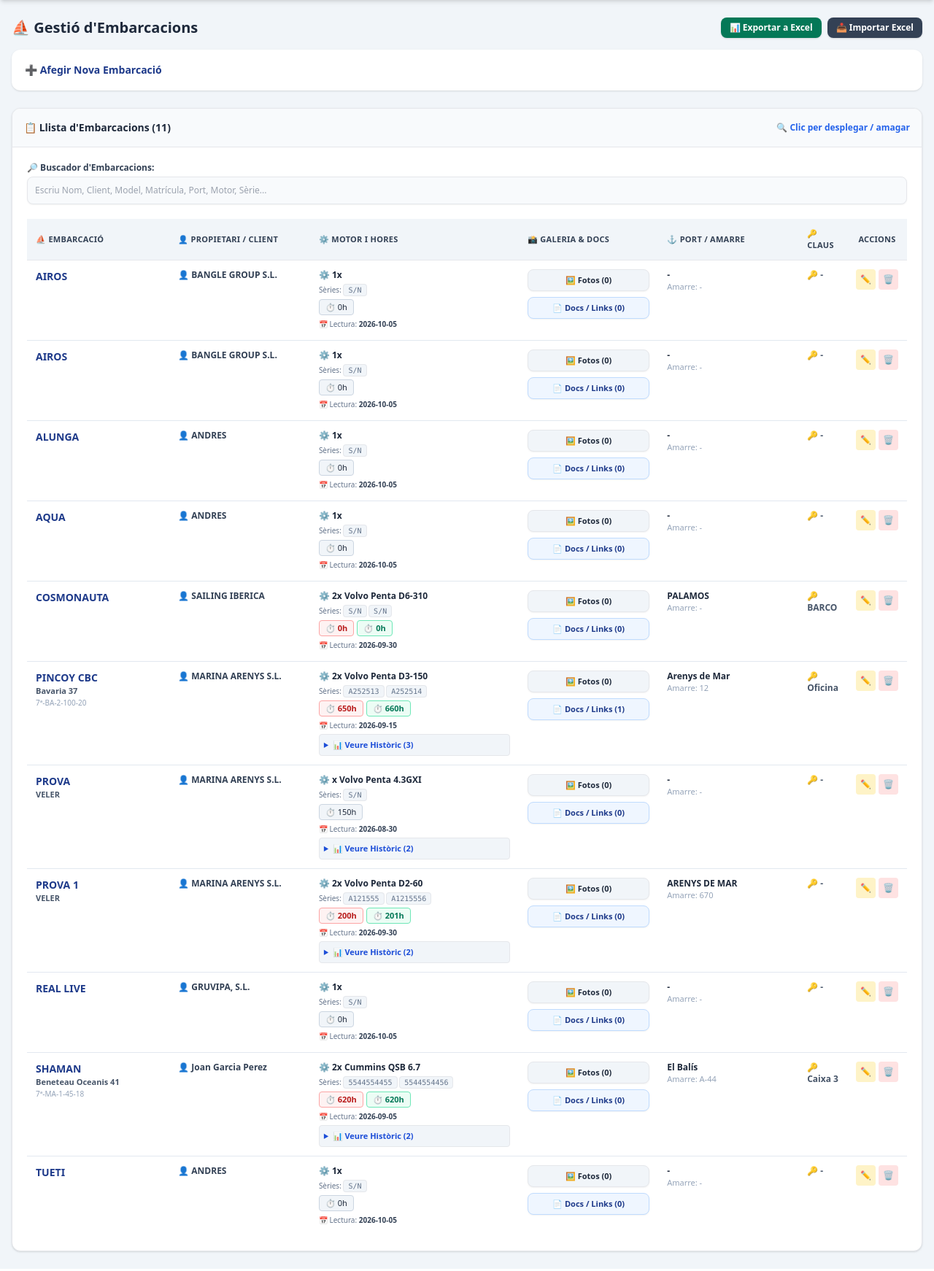
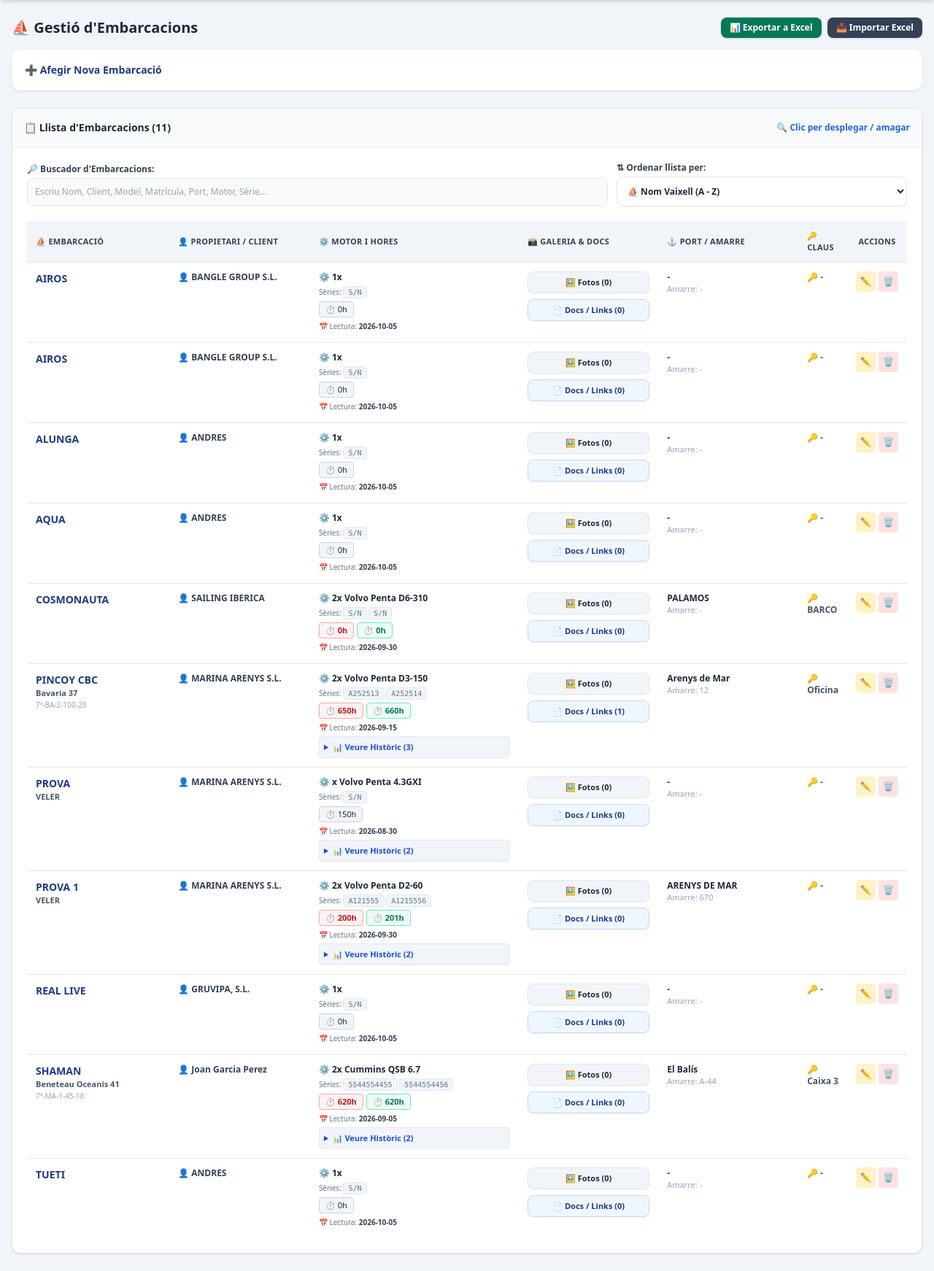
Before and after one commit to motornautic/gant-app, a Flask app: page /embarcacions in a window 1280 px wide. Shown: the part 88-1830 px from the top of the page at 73% size. Run offline with Flask 3, Linux system fonts and the light colour scheme; the visitor is signed in with stand-in values (Sample User, id 1); data comes from the database, SQL or seed files in the repository; some libraries are stand-ins or nearby versions.

```diff
--- a/templates/embarcacions.html
+++ b/templates/embarcacions.html
@@ -182,10 +182,22 @@
         </summary>
 
         <div class="p-5">
-            <!-- BUSCADOR EN TEMPS REAL -->
-            <div class="mb-5">
-                <label class="block text-xs font-bold text-slate-700 mb-1">🔎 Buscador d'Embarcacions:</label>
-                <input type="text" id="buscadorEmb" onkeyup="filtrarEmb()" placeholder="Escriu Nom, Client, Model, Matrícula, Port, Motor, Sèrie..." class="w-full p-2.5 text-xs border rounded-lg bg-slate-50 focus:bg-white focus:ring-2 focus:ring-blue-500 focus:outline-none shadow-sm">
+            <!-- BUSCADOR I ORDENACIONS EN TEMPS REAL -->
+            <div class="mb-5 flex flex-col md:flex-row gap-3 justify-between items-end md:items-center">
+                <div class="w-full md:w-2/3">
+                    <label class="block text-xs font-bold text-slate-700 mb-1">🔎 Buscador d'Embarcacions:</label>
+                    <input type="text" id="buscadorEmb" onkeyup="filtrarEmb()" placeholder="Escriu Nom, Client, Model, Matrícula, Port, Motor, Sèrie..." class="w-full p-2.5 text-xs border rounded-lg bg-slate-50 focus:bg-white focus:ring-2 focus:ring-blue-500 focus:outline-none shadow-sm">
+                </div>
+
+                <div class="w-full md:w-1/3">
+                    <label class="block text-xs font-bold text-slate-700 mb-1">⇅ Ordenar llista per:</label>
+                    <select id="selectOrdenació" onchange="ordenarTaula()" class="w-full p-2.5 text-xs border rounded-lg bg-white font-bold text-slate-800 focus:ring-2 focus:ring-blue-500 focus:outline-none shadow-sm">
+                        <option value="nom_asc" {% if current_sort == 'nom_asc' %}selected{% endif %}>⛵ Nom Vaixell (A - Z)</option>
+                        <option value="nom_desc" {% if current_sort == 'nom_desc' %}selected{% endif %}>⛵ Nom Vaixell (Z - A)</option>
+                        <option value="propietari_asc" {% if current_sort == 'propietari_asc' %}selected{% endif %}>👤 Propietari / Client (A - Z)</option>
+                        <option value="propietari_desc" {% if current_sort == 'propietari_desc' %}selected{% endif %}>👤 Propietari / Client (Z - A)</option>
+                    </select>
+                </div>
             </div>
 
             {% if embarcacions %}
@@ -202,9 +214,11 @@
                             <th class="p-3 text-center w-24">Accions</th>
                         </tr>
                     </thead>
-                    <tbody class="divide-y divide-slate-200">
+                    <tbody id="tbodyEmbarcacions" class="divide-y divide-slate-200">
                         {% for e in embarcacions %}
-                        <tr class="hover:bg-slate-50/80 transition-colors fila-emb {% if edit_idx == e.csv_index %}bg-amber-50{% endif %}">
+                        <tr class="hover:bg-slate-50/80 transition-colors fila-emb {% if edit_idx == e.csv_index %}bg-amber-50{% endif %}"
+                            data-nom="{{ e.Nom|lower }}"
+                            data-propietari="{{ e.Client_Propietari|lower }}">
                             <td class="p-3 align-top">
                                 <div class="font-bold text-blue-900 text-sm">{{ e.Nom }}</div>
                                 <div class="text-[11px] text-slate-600 font-semibold">{{ e.Model_Barco }}</div>
@@ -390,8 +404,8 @@ function carregarModelsForm() {
 
 function checkModelCustomForm() {
     let modelVal = document.getElementById("model_form").value;
-    let inputModelCustom = document.getElementById("model_custom_form");
-    inputModelCustom.style.display = (modelVal === "ALTRES") ? "block" : "none";
+    let inputModelCustom = document.getElementById("input_model_custom");
+    if (inputModelCustom) inputModelCustom.style.display = (modelVal === "ALTRES") ? "block" : "none";
 }
 
 function toggleDocForm(val) {
@@ -408,6 +422,31 @@ function filtrarEmb() {
     }
 }
 
+function ordenarTaula() {
+    let crit = document.getElementById('selectOrdenació').value;
+    let tbody = document.getElementById('tbodyEmbarcacions');
+    let files = Array.from(tbody.getElementsByClassName('fila-emb'));
+
+    files.sort((a, b) => {
+        let valA = '', valB = '';
+        if (crit.startsWith('nom')) {
+            valA = a.getAttribute('data-nom') || '';
+            valB = b.getAttribute('data-nom') || '';
+        } else if (crit.startsWith('propietari')) {
+            valA = a.getAttribute('data-propietari') || '';
+            valB = b.getAttribute('data-propietari') || '';
+        }
+
+        if (crit.endsWith('asc')) {
+            return valA.localeCompare(valB);
+        } else {
+            return valB.localeCompare(valA);
+        }
+    });
+
+    files.forEach(row => tbody.appendChild(row));
+}
+
 window.onload = function() {
     actualitzarCampsMotorsForm();
     {% if emb_edit %}
```
